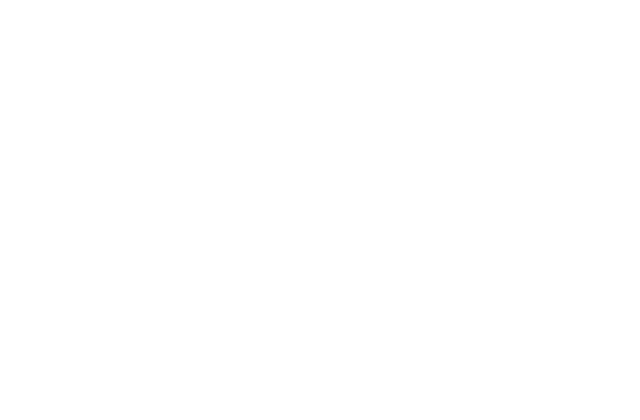
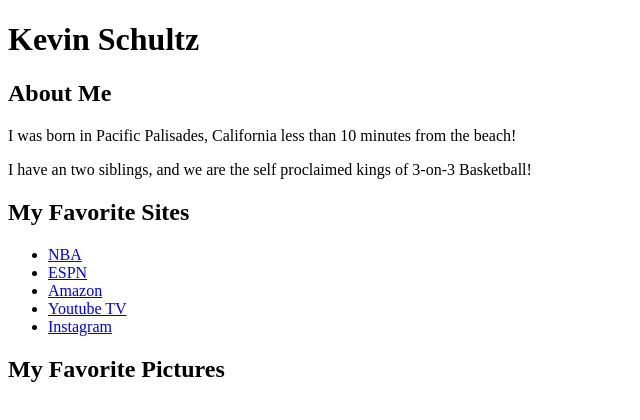
Before and after one commit to kev0-1736642/kev0-1736642.github.io, a plain HTML site: page tags.html in a window 1280 px wide. Shown: the whole page, without its empty margins (0-640 px from the left). Drawn offline with Linux system fonts and the light colour scheme.

Commit message:
Add files via upload

```diff
--- a/tags.html
+++ b/tags.html
@@ -4,6 +4,30 @@
 		<title>Kevin's Super Cool Website</title>
 	</head>
 	<body>
+		<h1>Kevin Schultz</h1>
+		<h2>About Me</h2>
+		<p>I was born in Pacific Palisades, California less than 10 minutes from the beach!</p>
+		<P>I have an two siblings, and we are the self proclaimed kings of 3-on-3 Basketball!</p>
+		<h2>My Favorite Sites</h2>
+		<ul>
+			<li>
+				<a href="https://www.nba.com">NBA</a>
+			</li>
+			<li>
+				<a href="https://www.espn.com">ESPN</a>
+			</li>
+			<li>
+				<a href="https://www.amazon.com/">Amazon</a>
+			</li>
+			<li>
+				<a href="https://tv.youtube.com/welcome/?utm_source=pm&utm_medium=gs&utm_campaign=1006175">Youtube TV</a>
+			</li>
+			<li>
+				<a href="https://www.instagram.com/">Instagram</a>
+			</li>
+		</ul>
+		<h2>My Favorite Pictures</h2>
 
 	</body>
+
 </html>
```
